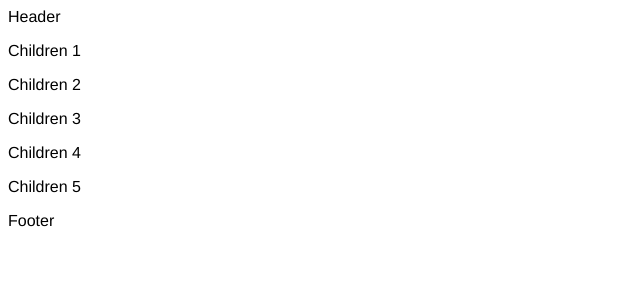
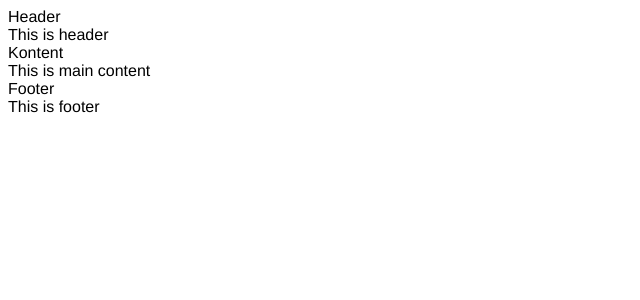
Before and after one commit to galihroswandi/learn-vuejs, a Vue app: page / in a window 1280 px wide. Shown: the top 300 px of the page, without its empty margins (0-640 px from the left). Built offline with nearby package versions, Linux system fonts and the light colour scheme.

Commit message:
feat: Video 22 Named Slot (#22)

```diff
--- a/src/App.vue
+++ b/src/App.vue
@@ -1,12 +1,8 @@
 <template>
   <Child>
-    <main>
-      <p>Children 1</p>
-      <p>Children 2</p>
-      <p>Children 3</p>
-      <p>Children 4</p>
-      <p>Children 5</p>
-    </main>
+    <template v-slot:default>This is header</template>
+    <template v-slot:main>This is main content</template>
+    <template v-slot:footer>This is footer</template>
   </Child>
 </template>
 
--- a/src/components/ChildComponent.vue
+++ b/src/components/ChildComponent.vue
@@ -1,7 +1,10 @@
 <template>
   <header>Header</header>
   <slot />
+  <main>Kontent</main>
+  <slot name="main" />
   <footer>Footer</footer>
+  <slot name="footer" />
 </template>
 
 <script>
```
